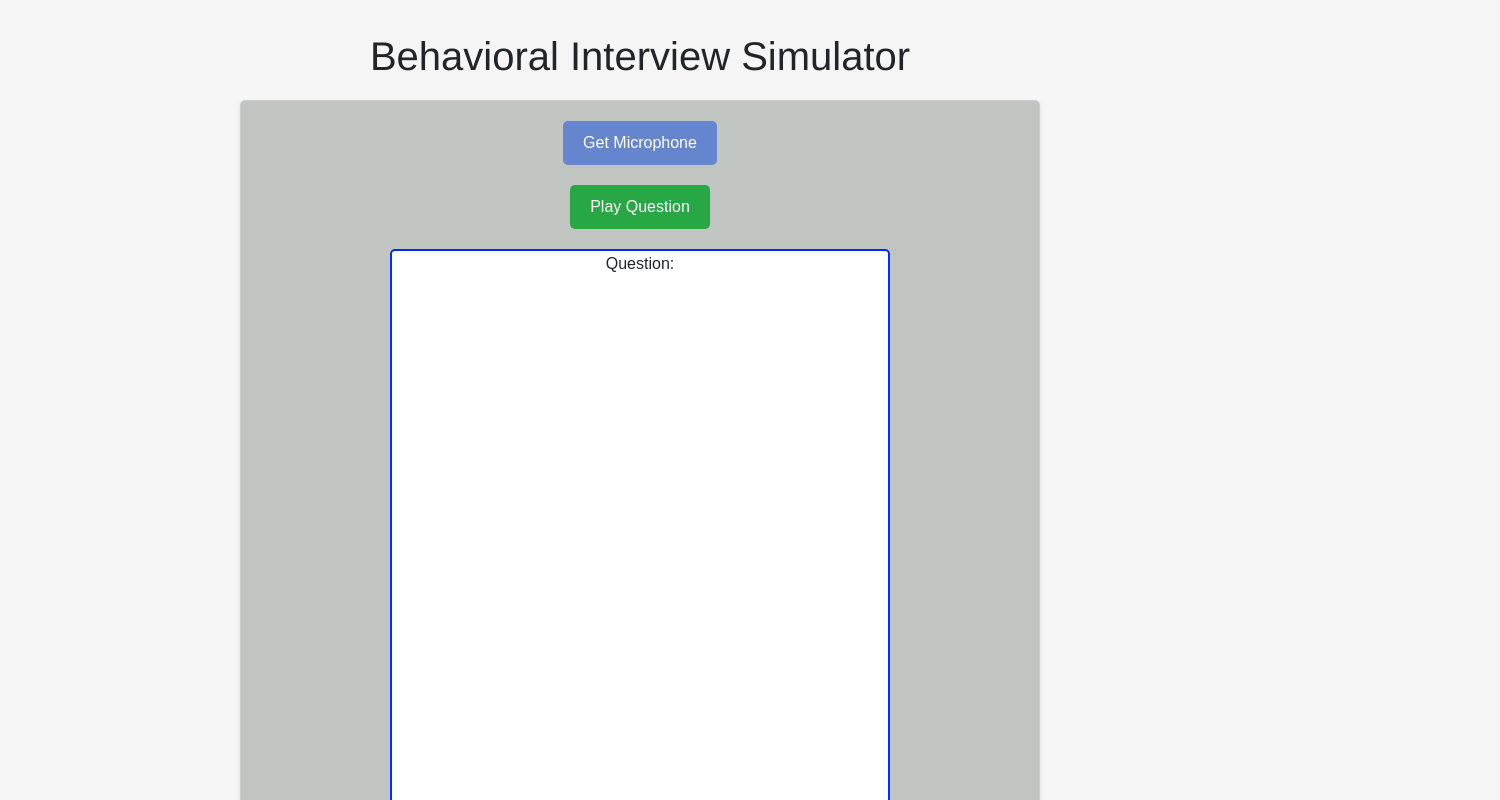
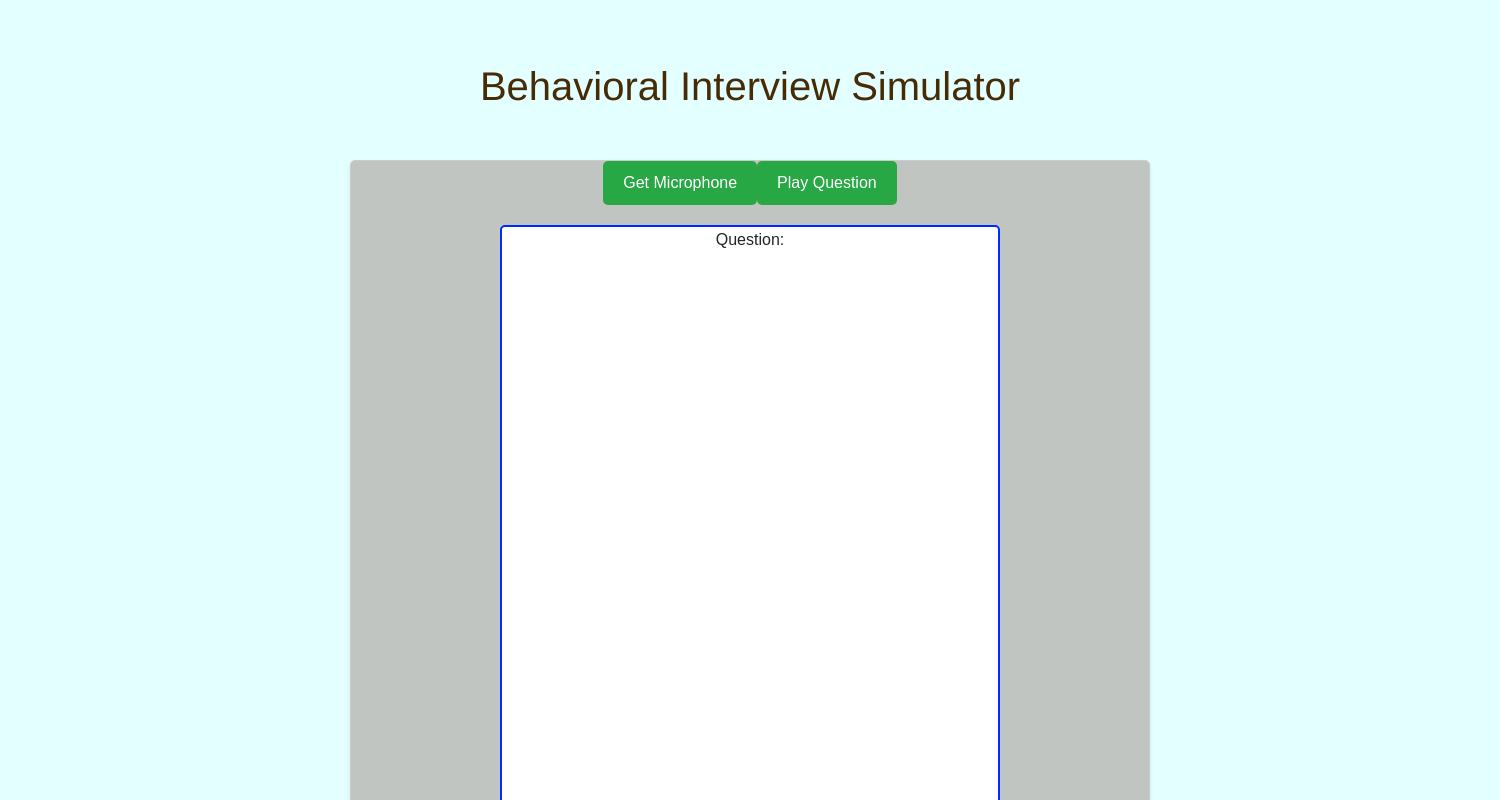
Before and after one commit to agdhruv14/Behavioral, a React (Vite) app in the folder react-recorder/: page / in a window 1280 px wide. Shown: the top 800 px of the page, 1500 px wide, since content can reach past the window. Built offline with nearby package versions, Linux system fonts and the light colour scheme.

Commit message:
changed get feedback

```diff
--- a/react-recorder/src/App.css
+++ b/react-recorder/src/App.css
@@ -8,4 +8,15 @@
 
 .header {
   font-family: 'Franklin Gothic Medium', 'Arial Narrow', Arial, sans-serif;
+  color: rgb(71, 43, 5);
+  padding: 30px;
 }
+
+body {
+  margin: 0;
+  padding: 0;
+  height: 100%;
+  width: 1500px;
+  background-color: #151B20;
+  background-image: url('./download.png');
+}
--- a/react-recorder/src/App.jsx
+++ b/react-recorder/src/App.jsx
@@ -7,9 +7,11 @@ import Feedback from "../src/Feedback"
 
 const App = () => {
     const [showAudioRecorder, setShowAudioRecorder] = useState(true);
+    const [text, setText] = useState('Get Feedback');
 
     const handleStateChange = () => {
         setShowAudioRecorder(!showAudioRecorder);
+        setText(text === 'Get Feedback' ? 'Go back' : 'Get Feedback');
     };
     return (
         <div>
@@ -19,7 +21,7 @@ const App = () => {
             </div>
             <div>
                 <button onClick={handleStateChange}>
-                    Get Feedback
+                    {text}
                 </button>
             </div>
         </div>
--- a/react-recorder/src/AudioRecorder.jsx
+++ b/react-recorder/src/AudioRecorder.jsx
@@ -102,7 +102,9 @@ const AudioRecorder = () => {
 
     return (
        <div className="chatbot-container">
-        <div className="audio-playe">
+
+        <div className="audio-player">
+
             {!permission ? (
                 <button onClick={getMicrophonePermission} type="button">
                     Get Microphone
@@ -118,9 +120,8 @@ const AudioRecorder = () => {
                     Stop Recording
                 </button>
             ) : null}
-        </div>
-        <div className="audio-player">
-            <button onClick={()=>setValue(value+1)} >
+
+            <button onClick={()=>setValue(value+1)} type="button" className="play">
                 Play Question
             </button>
             <div class = "textbox">
--- a/react-recorder/src/Feedback.jsx
+++ b/react-recorder/src/Feedback.jsx
@@ -10,6 +10,7 @@ const Feedback=() => {
     useEffect(() => {
         // Using fetch to fetch the api from
         // flask server it will be redirected to proxy
+
         const fetchData=async () => {
         fetch("http://127.0.0.1:8080/analysis", {
             mode: "cors"
@@ -43,9 +44,9 @@ const Feedback=() => {
             <div class="Speed">
                 <p>Speed</p>
             </div>
-            <div class="Quality">
-                <p>Quality</p>
-                {data.description}
+            <div class = "textbox">
+                <p> Quality analysis:  </p>
+                <p>{data.description}</p>
             </div>
         </div>
     );
--- a/react-recorder/src/index.css
+++ b/react-recorder/src/index.css
@@ -49,20 +49,11 @@ main {
   background-color: #218838;
 }
 
-.audio-playe button {
-  padding: 10px 20px;
-  margin: 20px;
-  background-color: #6586cf;
-  color: #fff;
-  border: none;
-  border-radius: 5px;
-  cursor: pointer;
-  transition: background-color 0.3s ease;
+.play {
+  background-color: blue;
+  color: white;
 }
 
-.audio-playe button:hover {
-  background-color: #22489a;
-}
 
 
 p#questionText {
```
Also changed, not shown: react-recorder/src/download.jpg (added), react-recorder/src/download.png (added).
